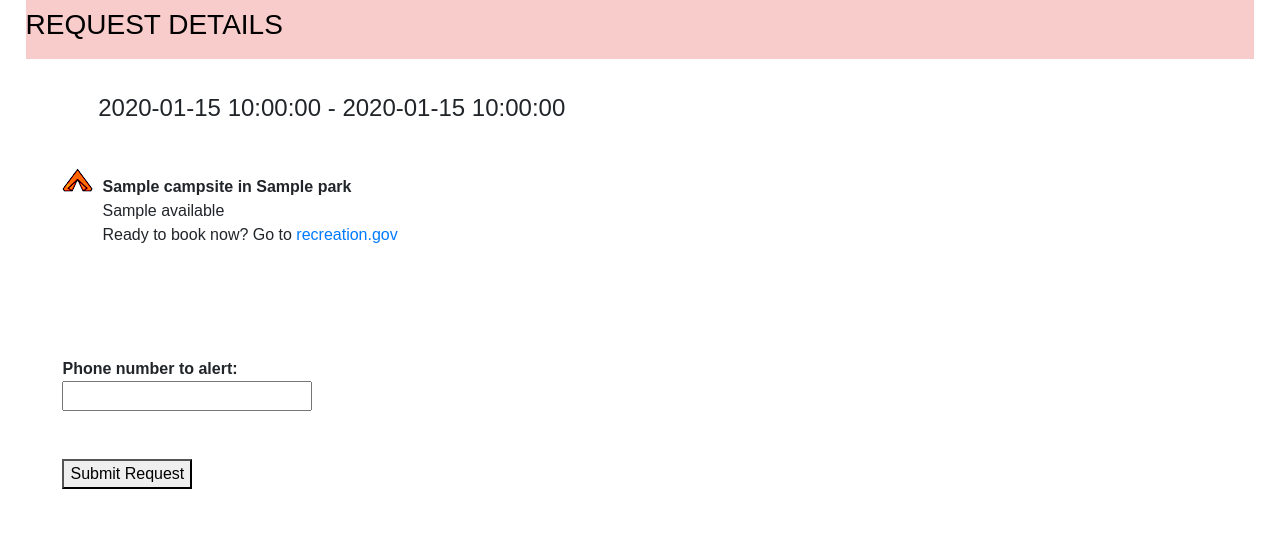
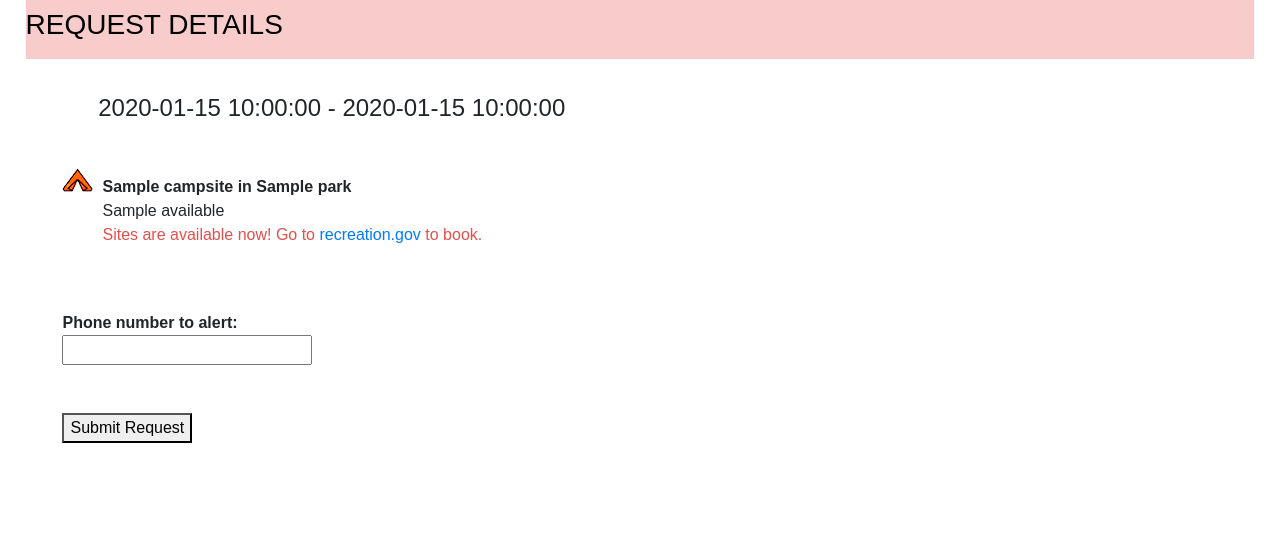
Before and after one commit to brittanynm/campsite-checker, a Flask app: template templates/submission_form.html in a window 1280 px wide. Shown: the part 131-666 px from the top of the page. Run offline with Flask 2, Linux system fonts and the light colour scheme; the template is opened without the code that fills it: most values are stand-ins (such as "Sample title", 1, 10 or a date in 2020); some libraries are stand-ins or nearby versions.

Commit message:
final styles added

```diff
--- a/static/css/main.css
+++ b/static/css/main.css
@@ -43,7 +43,7 @@ ul.tent {
 }
 
 .rec-gov-link {
-    padding-bottom: 4%;
+    color: #E2514C;
 }
 
 .submit-request {
--- a/templates/submission_form.html
+++ b/templates/submission_form.html
@@ -18,8 +18,8 @@
                             {{ campsite.name }} in {{ campsite.park }}</b>
                             <br>{{ available[loop.index0] }}
                             {% if avail_num[loop.index0] != '0' %}
-                                <div class="rec-gov-link">Ready to book now? Go to <a href='https://www.recreation.gov/'> recreation.gov</a>
-                                </div>
+                                <div class="rec-gov-link">Sites are available now! Go to <a href='https://www.recreation.gov/'> recreation.gov</a>
+                                to book.</div>
                              {% endif %}
                         </li>
 
```
